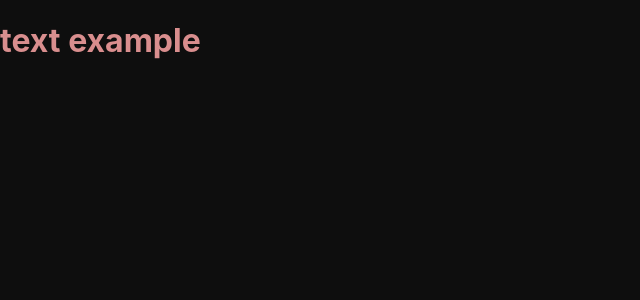
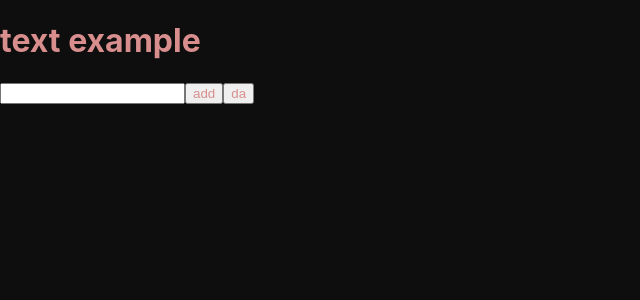
Before and after one commit to MianajiAli/react-1, a React (Create React App) app: page / in a window 1280 px wide. Shown: the top 300 px of the page, without its empty margins (0-640 px from the left). Built offline with nearby package versions, Linux system fonts and the light colour scheme.

Commit message:
2:00:00 اولین پروژه

```diff
--- a/src/App.js
+++ b/src/App.js
@@ -6,7 +6,6 @@ function App() {
   return(
     <div>
     <Tamrini/>
-
   </div>
   )
 };
--- a/src/tamrin.js
+++ b/src/tamrin.js
@@ -1,8 +1,50 @@
-// import { useState } from "react";
+import { useState } from "react";
 export const Tamrini = () => {
+  let [courseList, setCourseList] = useState([]);
+  let [newCourse, setNewCourse] = useState([]);
+  const handelChange = (event) => {
+    setNewCourse(event.target.value);
+    console.log(2 + newCourse);
+  };
+  const addCourse = () => {
+    // let arr=[]
+    // const name = "se"
+    // arr.push(name)
+    const course ={
+      id: courseList.length ===0 ? 1 :[courseList.length-1].id+1,
+      courseName: newCourse}
+    setCourseList([...courseList, course]);
+  };
+  const deleteCourse = (courseName) => {
+    setCourseList(
+      courseList.filter((course) => {
+        return courseName !== course;
+      })
+    );
+  };
   return (
     <div>
-      <h1 >text example</h1>
+      <h1>text example</h1>
+
+      <input type="text" onChange={handelChange} />
+      <button onClick={addCourse}> add</button>
+      <button
+        onClick={() => {
+          console.log(courseList);
+        }}
+      >
+        {" "}
+        da
+      </button>
+
+      {courseList.map((course, index) => {
+        return (
+          <div key={index}>
+            <h1>{course.courseName}</h1>
+            <button onClick={() => deleteCourse(course)}>x</button>
+          </div>
+        );
+      })}
     </div>
   );
 };
```
